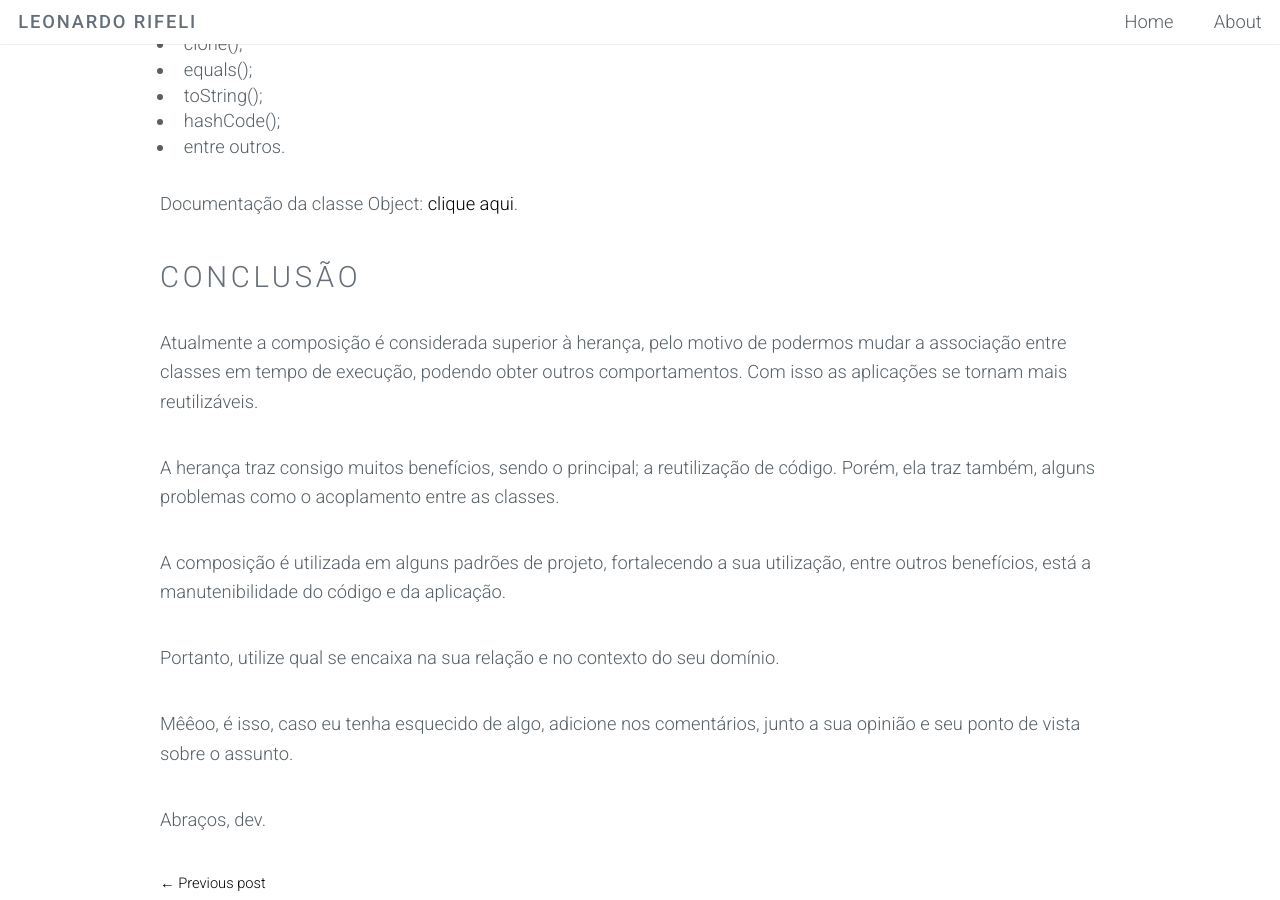
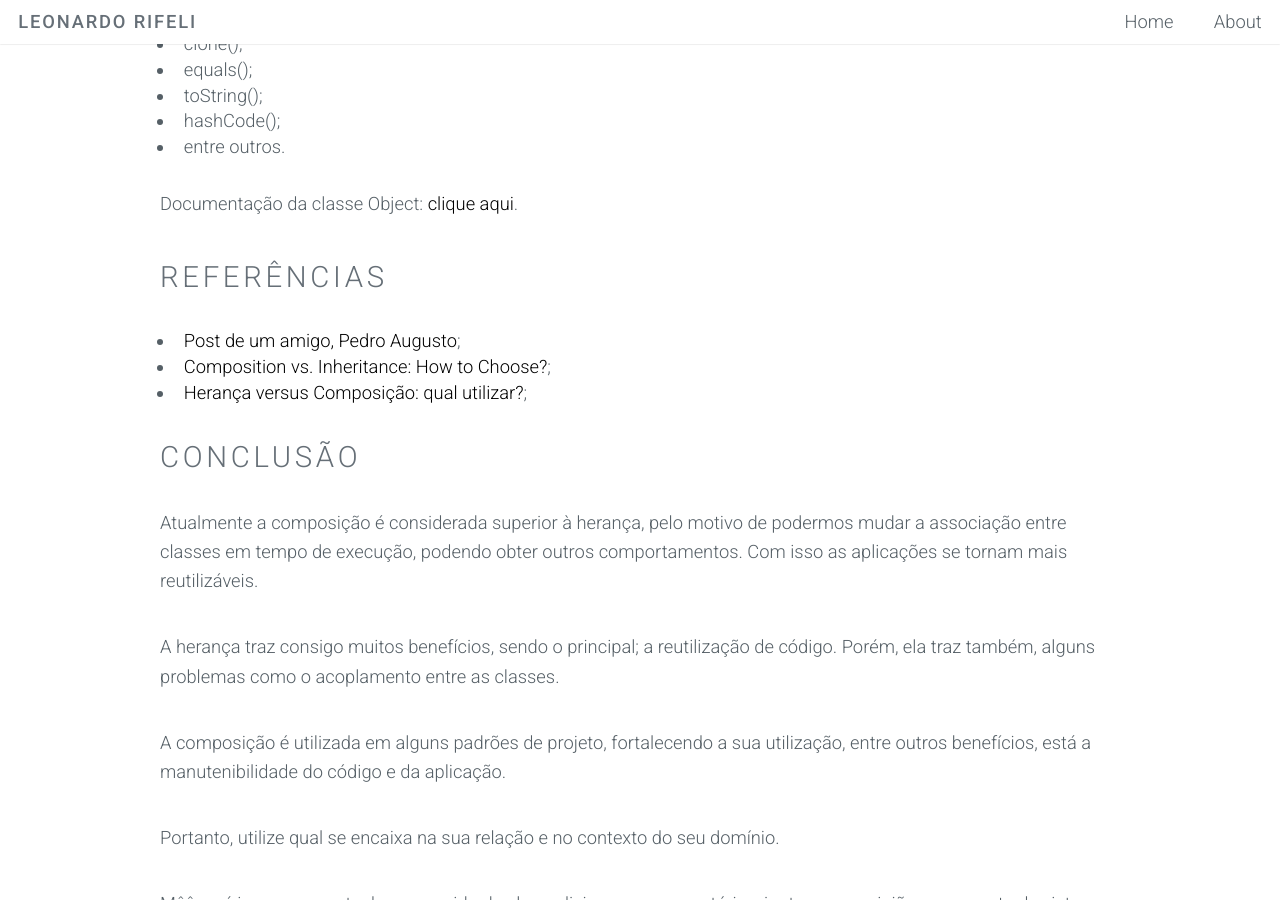
Before and after one commit to leonardorifeli/leonardorifeli-website, a Jekyll site: the page built from _posts/2016-08-19-heranca-ou-composicao-qual-utilizar.markdown, in a window 1280 px wide and 900 px high, scrolled down 4981 px. Built offline with Jekyll 4.4.1, drawn with Linux system fonts in a browser that asks for light colours; comment, search, counter and statistics services are not loaded.

Commit message:
Incremented information in article

```diff
--- a/_posts/2016-08-19-heranca-ou-composicao-qual-utilizar.markdown
+++ b/_posts/2016-08-19-heranca-ou-composicao-qual-utilizar.markdown
@@ -108,6 +108,12 @@
 
 Documentação da classe Object: [clique aqui](http://docs.oracle.com/javase/8/docs/api/java/lang/Object.html).
 
+## Referências
+
+- [Post de um amigo, Pedro Augusto](https://medium.com/@pedro.barros/heran%C3%A7a-ou-composi%C3%A7%C3%A3o-eis-a-quest%C3%A3o-7ce11fad4737#.ekombw2sy){:target="_blank"};
+- [Composition vs. Inheritance: How to Choose?](https://www.thoughtworks.com/pt/insights/blog/composition-vs-inheritance-how-choose){:target="_blank"};
+- [Herança versus Composição: qual utilizar?](http://www.devmedia.com.br/heranca-versus-composicao-qual-utilizar/26145){:target="_blank"};
+
 ## Conclusão
 
 Atualmente a composição é considerada superior à herança, pelo motivo de podermos mudar a associação entre classes em tempo de execução, podendo obter outros comportamentos. Com isso as aplicações se tornam mais reutilizáveis.
```
